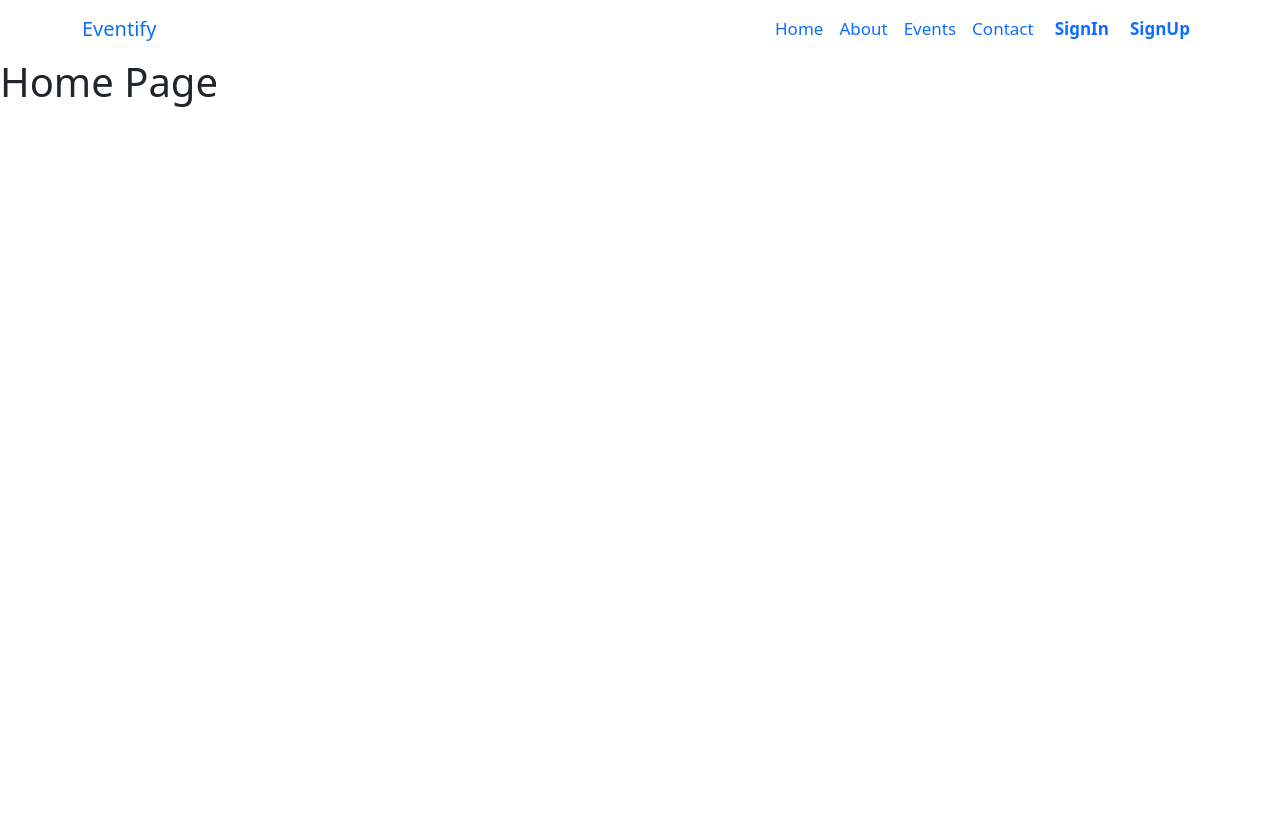
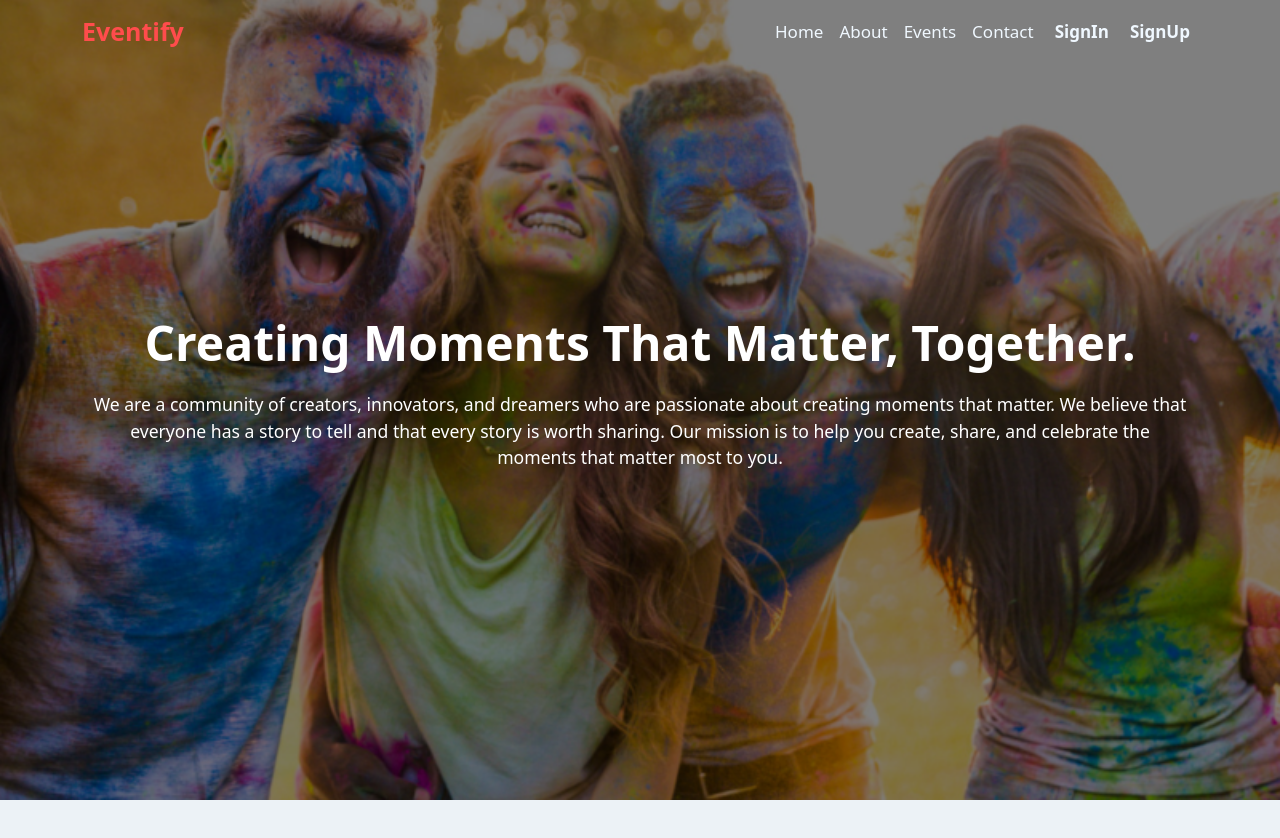
Before and after one commit to AhmedElSaeedTalat/Eventify-Platform, a React (Create React App) app in the folder front-end/: page / in a window 1280 px wide. Shown: the top 838 px of the page. Before the commit the page ends 800 px from the top, so only its background shows below. Built offline with nearby package versions, Linux system fonts and the light colour scheme.

Commit message:
Fixed the navbar collapse problem

```diff
--- a/front-end/package.json
+++ b/front-end/package.json
@@ -8,7 +8,7 @@
     "@testing-library/react": "^13.4.0",
     "@testing-library/user-event": "^13.5.0",
     "axios": "^1.6.8",
-    "bootstrap": "^5.0.0",
+    "bootstrap": "^5.2.0",
     "react": "^18.2.0",
     "react-dom": "^18.2.0",
     "react-redux": "^9.1.0",
--- a/front-end/src/App.js
+++ b/front-end/src/App.js
@@ -5,6 +5,7 @@ import "bootstrap/dist/css/bootstrap.min.css";
 import Navbar from "./components/Navbar/Navbar";
 import { Routes, Route } from "react-router-dom";
 import { useSelector } from "react-redux";
+import Home from "./components/Home/Home";
 
 function App() {
   const userAuth = useSelector((state) => state.auth.isLoggedIn);
@@ -12,8 +13,8 @@ function App() {
   return (
     <div className="App">
       <Navbar />
-      <h1>Home Page</h1>
       <Routes>
+        <Route path="/" element={<Home />} />
         <Route path="/login" element={<Login />} />
         <Route path="/register" element={<Signup />} />
       </Routes>
--- a/front-end/src/components/Navbar/Navbar.css
+++ b/front-end/src/components/Navbar/Navbar.css
@@ -1,3 +1,30 @@
+nav {
+  position: absolute !important;
+  top: 0;
+  left: 0;
+  width: 100%;
+}
+
+@media (max-width: 992px) {
+  nav {
+    background-color: #eee;
+  }
+  nav .nav-link {
+    color: black !important;
+  }
+}
+
+nav .navbar-brand {
+  color: #ff4c4c;
+  font-size: 25px;
+  font-weight: bold;
+  transition: 0.3s;
+}
+
+nav .nav-link {
+  color: aliceblue;
+}
+
 nav .auth {
   font-size: 19px;
   font-weight: bold;
--- a/front-end/src/components/Navbar/Navbar.js
+++ b/front-end/src/components/Navbar/Navbar.js
@@ -4,7 +4,7 @@ import "./Navbar.css";
 function Navbar() {
   return (
     <>
-      <nav className="navbar navbar-expand-lg bg-body-tertiary">
+      <nav className="navbar navbar-expand-lg">
         <div className="container">
           <a className="navbar-brand" href="/">
             Eventify
@@ -13,17 +13,17 @@ function Navbar() {
             className="navbar-toggler"
             type="button"
             data-bs-toggle="collapse"
-            data-bs-target="#navbarSupportedContent"
+            data-bs-target="#navbarNavAltMarkup"
             aria-controls="navbarSupportedContent"
             aria-expanded="false"
             aria-label="Toggle navigation"
           >
             <span className="navbar-toggler-icon"></span>
           </button>
-          <div className="collapse navbar-collapse" id="navbarSupportedContent">
+          <div className="collapse navbar-collapse" id="navbarNavAltMarkup">
             <ul className="navbar-nav ms-auto mb-2 mb-lg-0">
               <li className="nav-item">
-                <a className="nav-link active" aria-current="page" href="/">
+                <a className="nav-link" aria-current="page" href="/">
                   Home
                 </a>
               </li>
--- a/front-end/src/index.css
+++ b/front-end/src/index.css
@@ -1,7 +1,16 @@
+/* Start Global Rules */
+html {
+  scroll-behavior: smooth;
+}
+
 *,
 *::before,
 *::after {
+  -webkit-box-sizing: border-box;
+  -moz-box-sizing: border-box;
   box-sizing: border-box;
+  padding: 0;
+  margin: 0;
 }
 
 body {
@@ -12,4 +21,20 @@ body {
     sans-serif;
   -webkit-font-smoothing: antialiased;
   -moz-osx-font-smoothing: grayscale;
+  background-color: #ecf2f6 !important;
 }
+
+a {
+  text-decoration: none;
+}
+
+ul {
+  list-style: none;
+  margin: 0;
+  padding: 0;
+}
+/* End Global Rules*/
+
+body {
+  height: 3000px;
+}
--- a/front-end/src/index.js
+++ b/front-end/src/index.js
@@ -4,7 +4,9 @@ import "./index.css";
 import App from "./App";
 import { BrowserRouter } from "react-router-dom";
 import { Provider } from "react-redux";
-import store from "./reduxToolkit/store"
+import store from "./reduxToolkit/store";
+import "bootstrap/dist/css/bootstrap.min.css";
+import "bootstrap/dist/js/bootstrap.bundle.min.js";
 
 const root = ReactDOM.createRoot(document.getElementById("root"));
 root.render(
```
Also changed, not shown: 1 other file (tests, documents, lock files or other folders).
